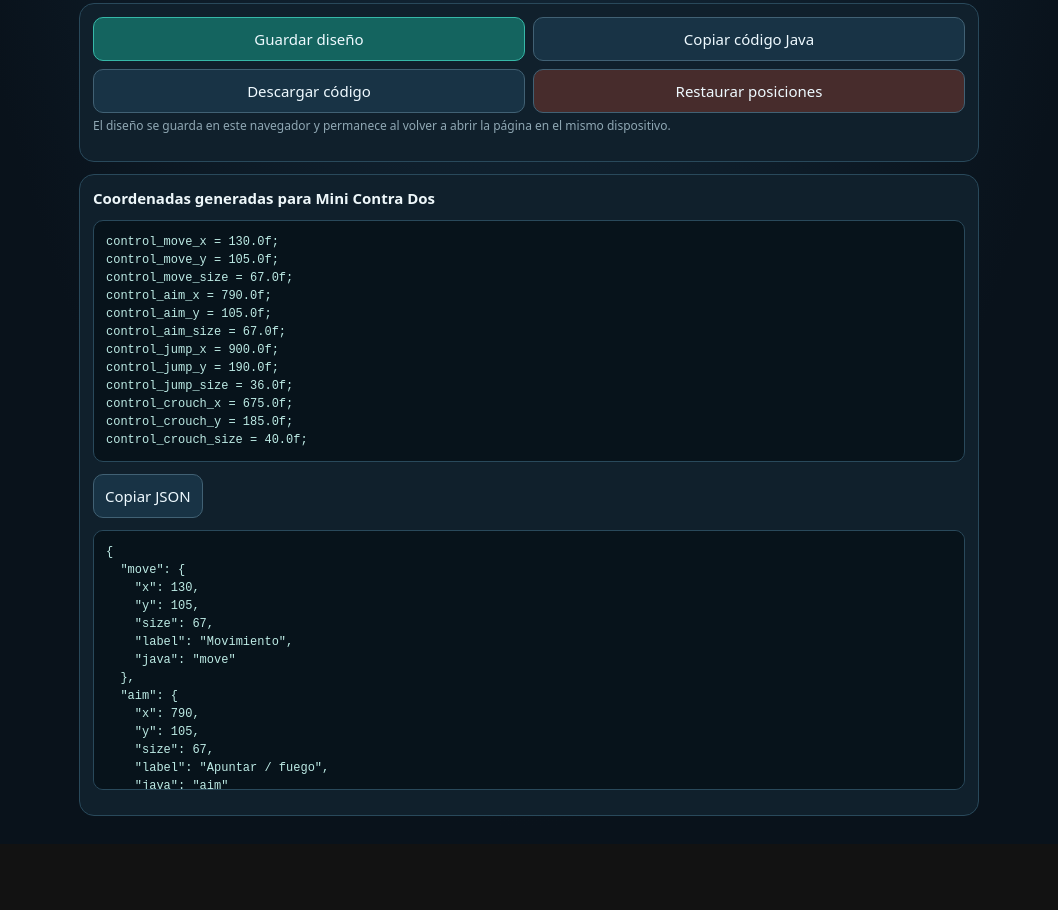
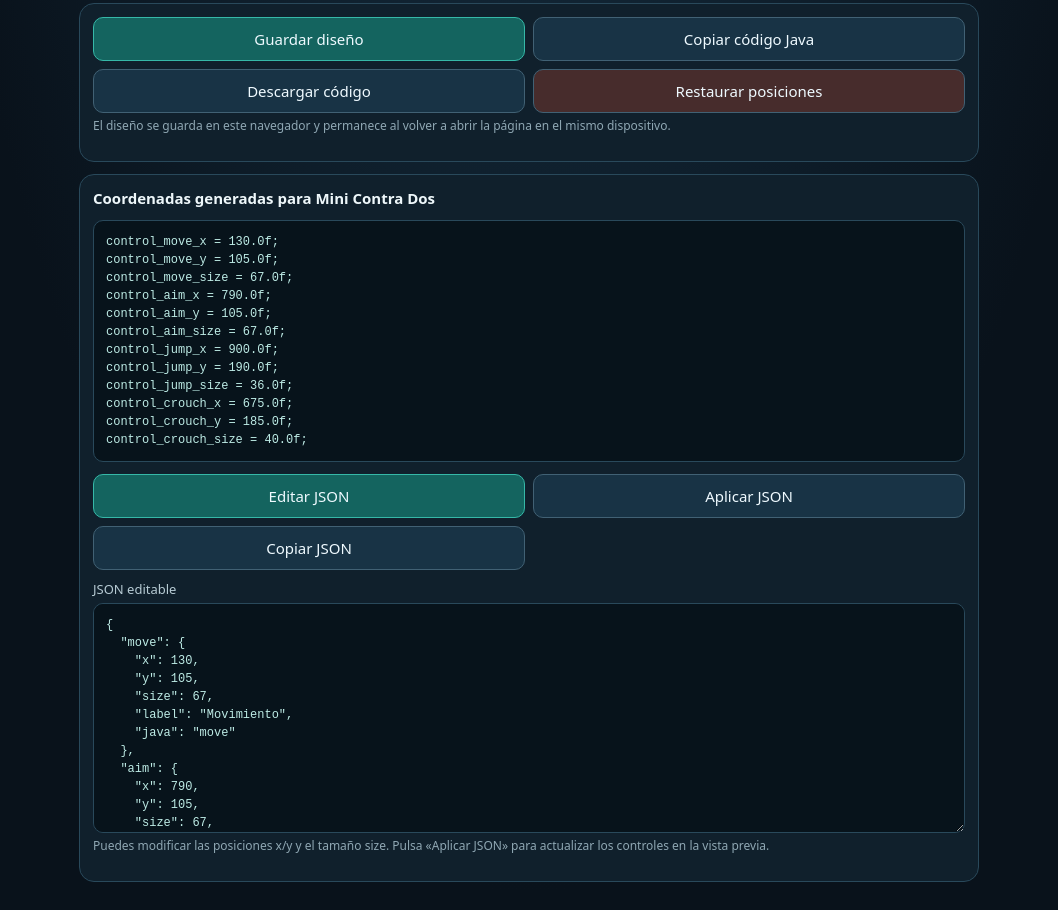
Before and after one commit to darkstrikerclash92-dotcom/mini-contra-touch-calibrator., a plain HTML site: page index.html in a window 1280 px wide. Shown: the part 820-1730 px from the top of the page, without its empty margins (111-1169 px from the left). Before the commit the page ends 1664 px from the top, so only its background shows below. Drawn offline with Linux system fonts and the light colour scheme.

Commit message:
Add editable JSON layout editor to touch calibrator

```diff
--- a/index.html
+++ b/index.html
@@ -19,7 +19,7 @@ main{max-width:900px;margin:auto}h1{font-size:clamp(22px,4vw,32px);margin:0 0 5p
 #hint{font-size:12px;color:#9bb3bf;margin-top:8px}
 .grid{display:grid;grid-template-columns:1fr 1fr;gap:10px}.grid button,button,select{border:1px solid #416174;background:#183345;color:#effaff;border-radius:10px;padding:11px;font:inherit}button:active{background:#28536a}.primary{background:#14645f;border-color:#36b8a8}.danger{background:#472c2c}
 label{display:block;color:#b7cbd4;font-size:13px;margin:10px 0 5px}select,input[type=range]{width:100%}input[type=range]{accent-color:var(--cyan)}
-#selectedName{font-weight:700;color:var(--gold)}pre{white-space:pre-wrap;overflow-wrap:anywhere;background:#07131b;border:1px solid #29495b;border-radius:10px;padding:12px;font-size:12px;line-height:1.5;color:#bdebe5;max-height:260px;overflow:auto}
+#selectedName{font-weight:700;color:var(--gold)}pre,textarea.json-editor{white-space:pre-wrap;overflow-wrap:anywhere;background:#07131b;border:1px solid #29495b;border-radius:10px;padding:12px;font-size:12px;line-height:1.5;color:#bdebe5;max-height:260px;overflow:auto}textarea.json-editor{display:block;width:100%;min-height:230px;resize:vertical;font-family:ui-monospace,monospace}
 .actions{display:grid;grid-template-columns:repeat(2,1fr);gap:8px}.muted{font-size:12px;color:#8fa7b3}
 @media(min-width:700px){.grid{grid-template-columns:repeat(4,1fr)}}
 </style></head>
@@ -35,7 +35,7 @@ label{display:block;color:#b7cbd4;font-size:13px;margin:10px 0 5px}select,input[
 <div class="grid" style="margin-top:12px"><button data-select="move">Movimiento</button><button data-select="aim">Apuntar / fuego</button><button data-select="jump">Salto</button><button data-select="crouch">Agacharse</button></div>
 </section>
 <section class="panel"><div class="actions"><button class="primary" id="save">Guardar diseño</button><button id="copy">Copiar código Java</button><button id="download">Descargar código</button><button class="danger" id="reset">Restaurar posiciones</button></div><p class="muted" id="status">El diseño se guarda en este navegador y permanece al volver a abrir la página en el mismo dispositivo.</p></section>
-<section class="panel"><strong>Coordenadas generadas para Mini Contra Dos</strong><pre id="code"></pre><button id="copyJson">Copiar JSON</button><pre id="json"></pre></section>
+<section class="panel"><strong>Coordenadas generadas para Mini Contra Dos</strong><pre id="code"></pre><div class="actions"><button id="editJson" class="primary">Editar JSON</button><button id="applyJson">Aplicar JSON</button><button id="copyJson">Copiar JSON</button></div><label for="json">JSON editable</label><textarea id="json" class="json-editor" spellcheck="false" autocapitalize="off"></textarea><p class="muted">Puedes modificar las posiciones x/y y el tamaño size. Pulsa «Aplicar JSON» para actualizar los controles en la vista previa.</p></section>
 </main>
 <script>
 (()=> {
@@ -50,7 +50,7 @@ let selected="move",drag=null;
 const stage=document.getElementById("stage"),wrap=document.getElementById("stageWrap");
 const nodes=[...document.querySelectorAll(".control")];
 function scaleStage(){const scale=wrap.clientWidth/W;stage.style.transform="scale("+scale+")";stage.style.marginBottom=(H*scale-H)+"px";wrap.style.height=(H*scale)+"px"}
-function render(){nodes.forEach(n=>{const d=data[n.dataset.id];n.style.left=d.x+"px";n.style.top=d.y+"px";n.style.width=(d.size*2)+"px";n.style.height=(d.size*2)+"px";n.classList.toggle("selected",n.dataset.id===selected)});document.getElementById("selectedName").textContent=data[selected].label;document.getElementById("size").value=data[selected].size;const entries=Object.entries(data);let lines=[];entries.forEach(([k,d])=>{lines.push("control_"+k+"_x = "+d.x.toFixed(1)+"f;");lines.push("control_"+k+"_y = "+d.y.toFixed(1)+"f;");lines.push("control_"+k+"_size = "+d.size.toFixed(1)+"f;")});document.getElementById("code").textContent=lines.join("\n");document.getElementById("json").textContent=JSON.stringify(data,null,2)}
+function render(){nodes.forEach(n=>{const d=data[n.dataset.id];n.style.left=d.x+"px";n.style.top=d.y+"px";n.style.width=(d.size*2)+"px";n.style.height=(d.size*2)+"px";n.classList.toggle("selected",n.dataset.id===selected)});document.getElementById("selectedName").textContent=data[selected].label;document.getElementById("size").value=data[selected].size;const entries=Object.entries(data);let lines=[];entries.forEach(([k,d])=>{lines.push("control_"+k+"_x = "+d.x.toFixed(1)+"f;");lines.push("control_"+k+"_y = "+d.y.toFixed(1)+"f;");lines.push("control_"+k+"_size = "+d.size.toFixed(1)+"f;")});document.getElementById("code").textContent=lines.join("\n");document.getElementById("json").value=JSON.stringify(data,null,2)}
 function point(e){const r=stage.getBoundingClientRect();const scale=r.width/W;return{x:(e.clientX-r.left)/scale,y:(e.clientY-r.top)/scale}}
 function choose(id){selected=id;render()}
 nodes.forEach(n=>{n.addEventListener("pointerdown",e=>{e.preventDefault();choose(n.dataset.id);const p=point(e);drag={id:n.dataset.id,dx:p.x-data[selected].x,dy:p.y-data[selected].y};n.setPointerCapture(e.pointerId)});n.addEventListener("pointermove",e=>{if(!drag||drag.id!==n.dataset.id)return;const p=point(e),d=data[drag.id];d.x=Math.max(d.size,Math.min(W-d.size,p.x-drag.dx));d.y=Math.max(d.size,Math.min(H-d.size,p.y-drag.dy));render()});n.addEventListener("pointerup",()=>{drag=null;save(false)});n.addEventListener("pointercancel",()=>drag=null)});
@@ -61,7 +61,9 @@ document.getElementById("save").onclick=()=>save(true);
 document.getElementById("reset").onclick=()=>{data=JSON.parse(JSON.stringify(defaults));save(false);render();document.getElementById("status").textContent="Diseño original restaurado."};
 async function copy(t){try{await navigator.clipboard.writeText(t);document.getElementById("status").textContent="Copiado al portapapeles."}catch(e){document.getElementById("status").textContent="No se pudo copiar automáticamente; mantén pulsado el texto para seleccionarlo."}}
 document.getElementById("copy").onclick=()=>copy(document.getElementById("code").textContent);
-document.getElementById("copyJson").onclick=()=>copy(JSON.stringify(data,null,2));
+document.getElementById("editJson").onclick=()=>{const area=document.getElementById("json");area.focus();area.setSelectionRange(0,0);document.getElementById("status").textContent="Editor JSON activado. Modifica el contenido y pulsa Aplicar JSON."};
+document.getElementById("applyJson").onclick=()=>{try{const parsed=JSON.parse(document.getElementById("json").value);for(const key of ["move","aim","jump","crouch"]){const d=parsed[key];if(!d||!Number.isFinite(d.x)||!Number.isFinite(d.y)||!Number.isFinite(d.size)||d.size<10||d.size>180||d.x<d.size||d.x>W-d.size||d.y<d.size||d.y>H-d.size)throw new Error("Revisa "+key+": x, y o size fuera de rango.");}data=parsed;save(false);render();document.getElementById("status").textContent="JSON aplicado y diseño guardado en este navegador."}catch(err){document.getElementById("status").textContent="JSON no aplicado: "+err.message}};
+document.getElementById("copyJson").onclick=()=>copy(document.getElementById("json").value);
 document.getElementById("download").onclick=()=>{const blob=new Blob([document.getElementById("code").textContent+"\n\n// JSON de respaldo\n// "+JSON.stringify(data)],{type:"text/plain"});const a=document.createElement("a");a.href=URL.createObjectURL(blob);a.download="mini-contra-controles.txt";a.click();URL.revokeObjectURL(a.href)};
 window.addEventListener("resize",scaleStage);scaleStage();render();
 })();
```
